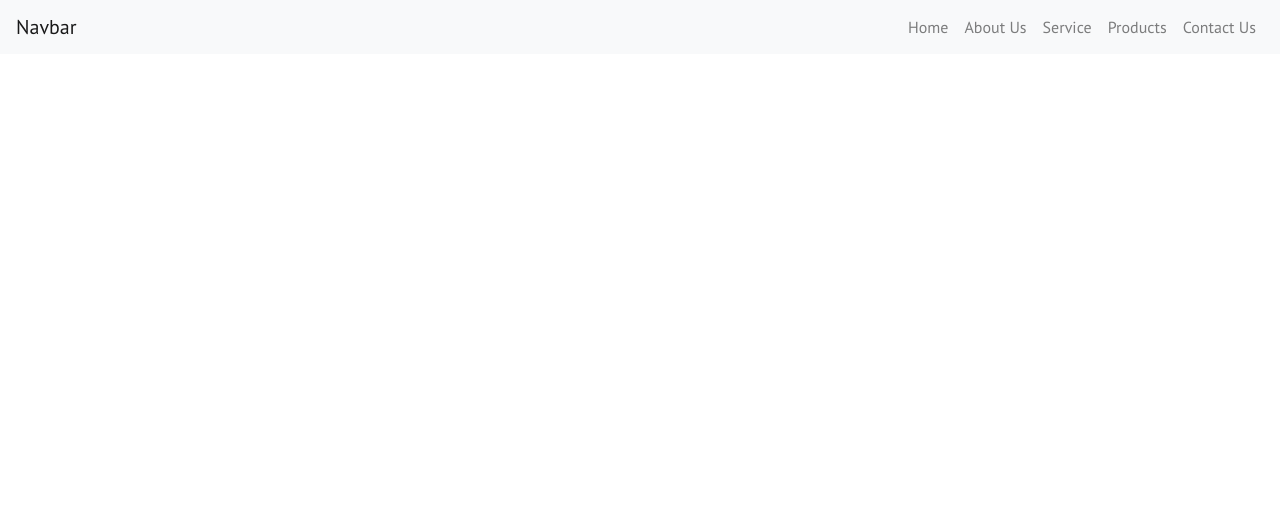
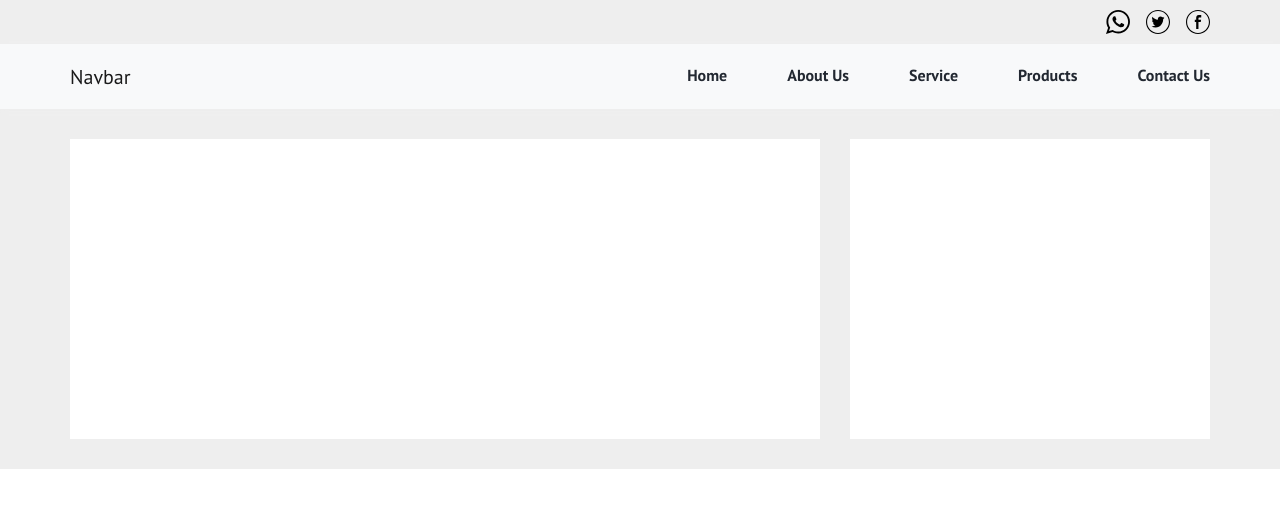
Before and after one commit to Praveenkumarreddy123/Sonnagga-prototype, a plain HTML site: page index.html in a window 1280 px wide. Drawn offline with Linux system fonts and the light colour scheme.

Commit message:
Header and top header

```diff
--- a/assets/css/custom.css
+++ b/assets/css/custom.css
@@ -43,3 +43,76 @@ ul li{
 p{
     margin:0;
 }
+
+
+
+/*Header*/
+.navbar-light{
+	box-shadow: 0px 2px 5px 0px #eeeeee;
+	padding:0;
+}
+.navbar-light .navbar-nav .nav-link{
+	padding: 20px 30px;
+	font-size: 16px;
+	line-height: 22px;
+	color: #222831;
+	font-family: 'PT-Sans-Bold';
+	border-bottom:3px solid transparent;
+	transition: all 0.2s ease;
+}
+.navbar-light .navbar-nav .nav-link:hover {
+	/* border-bottom:3px solid #ff5722; */
+	color: #ff5722;
+}
+.navbar-light .navbar-nav .nav-item:last-child .nav-link{
+	padding-right: 0;
+}
+
+.topheader{
+	background: #eeeeee;
+	padding:10px 0px;
+}
+.topheader .social_icons li {
+	float: right;
+	margin: 0;
+}
+.topheader .social_icons li a{
+	display: block;
+	width: 24px;
+	height: 24px;
+	margin: 0px 8px 0px;
+}
+.topheader .social_icons li a.fb {
+	background: url('../images/svg/social-fb.svg') no-repeat;
+	background-size: contain;
+	background-position: center;
+}
+.topheader .social_icons li a.twitter {
+	background: url('../images/svg/social-twitter.svg') no-repeat;
+	background-size: contain;
+	background-position: center;
+}
+.topheader .social_icons li a.whatapp {
+	background: url('../images/svg/social-whatsapp.svg') no-repeat;
+	background-size: contain;
+	background-position: center;
+}
+/*Header*/
+
+/*video_section*/
+.video_section {
+	min-height: 300px;
+	background: #eeeeee;
+	padding: 30px 0px;
+}
+.video_section .video_player_section  {
+	min-height: 300px;
+	background: #ffffff;
+	box-shadow: 0px 0px 0px #dddddd;
+}
+.video_section .video_playlist_section {
+	min-height: 300px;
+	background: #ffffff;
+	box-shadow: 0px 0px 0px #dddddd;
+}
+/*video_section*/
--- a/index.html
+++ b/index.html
@@ -25,8 +25,26 @@
 <body>
     <div class="page-main">
         <header>
-
+           <div class="topheader">
+                <div class="container">
+                    <div class="row">
+                        <div class="col float-left p-0">
+                            <ul class="list-inline   clearfix m-0">
+                                <li class="list-inline-item"><a href="" class=""></a></li>
+                            </ul>
+                        </div>
+                        <div class="col float-right p-0">
+                            <ul class="list-inline social_icons clearfix m-0">
+                                <li class="list-inline-item"><a href="" class="fb mr-0"></a></li>
+                                <li class="list-inline-item"><a href="" class="twitter"></a></li>
+                                <li class="list-inline-item"><a href="" class="whatapp "></a></li>
+                            </ul>
+                        </div>
+                    </div>
+                </div>
+           </div>
             <nav class="navbar navbar-expand-lg navbar-light bg-light">
+                <div class="container p-0">
                     <a class="navbar-brand" href="#">Navbar</a>
                     <button class="navbar-toggler" type="button" data-toggle="collapse" data-target="#navbarSupportedContent" aria-controls="navbarSupportedContent" aria-expanded="false" aria-label="Toggle navigation">
                         <span class="navbar-toggler-icon"></span>
@@ -51,10 +69,31 @@
                         </li>
                         </ul>
                     </div>
+                </div>
             </nav>
 
         </header>
-        <section></section>
+        <section>
+            <div class="video_section">
+                <div class="container p-0">
+                        <div class="row">
+                            <div class="col-lg-8 ">
+                                <div class="video_player_section">
+
+                                </div>
+                            </div>
+                            <div class="col-lg-4 ">
+                                <div class="video_playlist_section">
+
+                                </div>
+                            </div>
+                        </div>
+                </div>
+            </div>
+            <div class="Recent_news">
+
+            </div>
+        </section>
         <footer></footer>
     </div>
 </body>
```
Also changed, not shown: assets/images/svg/social-fb.svg (added), assets/images/svg/social-twitter.svg (added), assets/images/svg/social-whatsapp.svg (added). Lines whose indentation alone changed are shown as unchanged.
